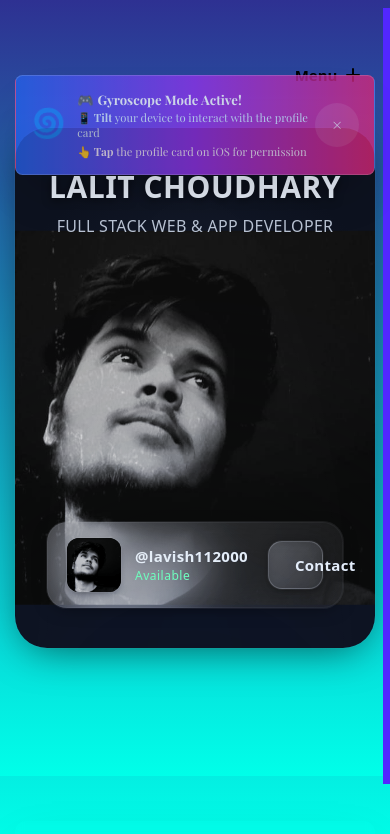
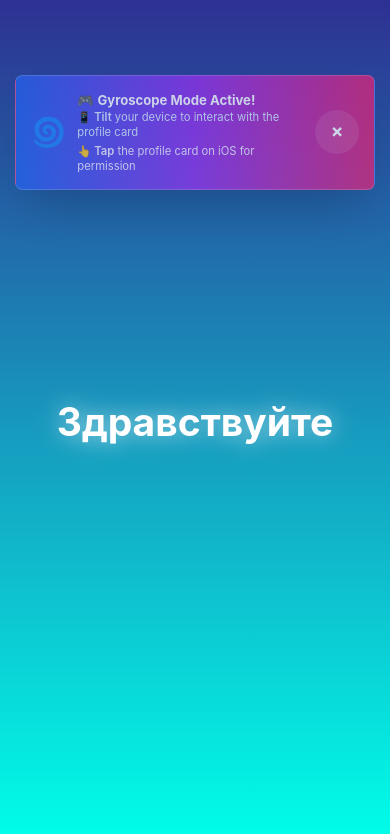
Before and after one commit to lavish112000/my-portfolio, a React (Create React App) app: page / in a window 390 px wide. Shown: the top 834 px of the page. Built offline with nearby package versions, Linux system fonts and the light colour scheme; a web font is replaced by a local one.

Commit message:
feat(landing): separate LandingPage component and adjust greeting timing/size

```diff
--- a/src/App.js
+++ b/src/App.js
@@ -69,16 +69,18 @@ const App = () => {
   // ============================================================================
 
   /**
-   * Navigation state for managing different views
-   * @type {string} currentPage - Current active page ('home', 'profile', 'project-details')
+   * Landing page visibility state - managed through currentPage state
    */
-  const [currentPage, setCurrentPage] = useState('home');
 
   /**
-   * Profile page visibility state
-   * @type {boolean} showProfile - Controls profile page display
+   * Navigation state for managing different views
+   * @type {string} currentPage - Current active page ('landing', 'home', 'profile', 'project-details')
    */
-  const [showProfile, setShowProfile] = useState(false);
+  const [currentPage, setCurrentPage] = useState('landing');
+
+  /**
+   * Profile page visibility - managed through currentPage state
+   */
 
   /**
    * Selected project for detailed view
@@ -465,18 +467,29 @@ const App = () => {
     };
   }, [handleWindowFocus]);
 
-  const HomeAndLandingPage = ({ onTransitionEnd }) => {
+  // ============================================================================
+  // LANDING PAGE COMPONENT (Separate from Home Page)
+  // ============================================================================
+
+  const LandingPage = ({ onComplete }) => {
     const mountRef = useRef(null);
     const [currentHello, setCurrentHello] = useState(hellos[0]);
-    const [showButton, setShowButton] = useState(false);
-    const backgroundGradient = 'from-[#2E3192] to-[#00FFE9]';
+    const [isComplete, setIsComplete] = useState(false);
 
     useEffect(() => {
+      console.log('🚀 Landing page mounted, starting multilingual greeting animation');
       const currentMount = mountRef.current;
+      if (!currentMount) {
+        console.error('❌ mountRef.current is null');
+        return;
+      }
+
+      // Initialize Three.js scene for visual effects
       const scene = new THREE.Scene();
       const camera = new THREE.PerspectiveCamera(75, window.innerWidth / window.innerHeight, 0.1, 1000);
       const renderer = new THREE.WebGLRenderer({ antialias: true, alpha: true });
       renderer.setSize(window.innerWidth, window.innerHeight);
+      renderer.setClearColor(0x000000, 0);
       currentMount.appendChild(renderer.domElement);
       camera.position.z = 5;
 
@@ -485,17 +498,22 @@ const App = () => {
         renderer.render(scene, camera);
       };
 
+      // Cycle through multilingual greetings
       let index = 0;
       const intervalId = setInterval(() => {
         index = (index + 1) % hellos.length;
         setCurrentHello(hellos[index]);
-      }, 250);
+      }, 300);
 
+      // Complete landing page after showing all greetings
       const timerId = setTimeout(() => {
         clearInterval(intervalId);
-        setShowButton(true);
-        setTimeout(onTransitionEnd, 1000); // Signal to the parent component to start the transition
-      }, 2500);
+        setIsComplete(true);
+        setTimeout(() => {
+          console.log('✅ Landing page complete, transitioning to home page');
+          onComplete();
+        }, 1000);
+      }, 5500);
 
       const handleResize = () => {
         camera.aspect = window.innerWidth / window.innerHeight;
@@ -510,19 +528,38 @@ const App = () => {
         clearInterval(intervalId);
         clearTimeout(timerId);
         window.removeEventListener('resize', handleResize);
-        if (currentMount) {
+        if (currentMount && currentMount.contains(renderer.domElement)) {
           currentMount.removeChild(renderer.domElement);
         }
         renderer.dispose();
       };
-    }, [onTransitionEnd]);
+    }, [onComplete]);
 
     return (
-      <div className={`relative w-screen h-[100dvh] overflow-hidden bg-gradient-to-b ${backgroundGradient}`}>
-        <div ref={mountRef} className="absolute inset-0"></div>
+      <div
+        className="relative w-screen h-screen overflow-hidden"
+        style={{
+          background: 'linear-gradient(to bottom, #2E3192, #00FFE9)',
+          minHeight: '100vh',
+          width: '100vw'
+        }}
+      >
+        <div ref={mountRef} className="absolute inset-0 z-0" style={{ pointerEvents: 'none' }}></div>
 
-        <div className={`absolute inset-0 flex items-center justify-center transition-opacity duration-1000 ease-in-out p-4 ${showButton ? 'opacity-0 pointer-events-none' : 'opacity-100'}`}>
-          <div key={currentHello} className="text-white text-responsive-4xl xs:text-4xl sm:text-5xl md:text-6xl lg:text-7xl font-bold transition-all duration-200 ease-in-out text-center break-words">
+        <div
+          className={`absolute inset-0 flex items-center justify-center transition-opacity duration-1000 ease-in-out p-4 z-10 ${
+            isComplete ? 'opacity-0 pointer-events-none' : 'opacity-100'
+          }`}
+        >
+          <div
+            key={currentHello}
+            className="text-white font-bold text-center break-words"
+            style={{
+              fontSize: 'clamp(2.5rem, 10vw, 10.5rem)',
+              textShadow: '0 0 20px rgba(255,255,255,0.5), 0 0 40px rgba(255,255,255,0.3)',
+              animation: 'fadeIn 0.3s ease-in-out'
+            }}
+          >
             {currentHello}
           </div>
         </div>
@@ -1306,30 +1343,57 @@ const App = () => {
   };
 
   // Main component rendering logic based on the current page state
-  const handleTransitionEnd = () => {
-    setCurrentPage('profile');
-    setShowProfile(true);
+  const handleLandingComplete = () => {
+    console.log('🎬 Landing complete, showing home page');
+    setCurrentPage('home');
   };
 
   const PageContent = () => {
     switch (currentPage) {
+      case 'landing':
+        return (
+          <div className="page-transition page-enter-active">
+            <LandingPage onComplete={handleLandingComplete} />
+          </div>
+        );
+
       case 'home':
         return (
-          <>
-            <div className={`absolute inset-0 page-transition ${!showProfile ? 'page-enter-active' : 'page-exit-active'}`}>
-              <HomeAndLandingPage onTransitionEnd={handleTransitionEnd} />
-            </div>
-            <div className={`absolute inset-0 page-transition ${showProfile ? 'page-enter-active' : 'page-exit-active'}`}>
-              {showProfile && <ProfilePage onProjectClick={handleProjectClick} previousScrollY={previousScrollY} setPreviousScrollY={setPreviousScrollY} isVisible={showProfile} />}
-            </div>
-          </>
+          <div className="page-transition page-enter-active">
+            <ProfilePage
+              onProjectClick={handleProjectClick}
+              previousScrollY={previousScrollY}
+              setPreviousScrollY={setPreviousScrollY}
+              isVisible={true}
+            />
+          </div>
         );
+
       case 'profile':
-        return <div className="page-transition page-enter-active"><ProfilePage onProjectClick={handleProjectClick} previousScrollY={previousScrollY} setPreviousScrollY={setPreviousScrollY} isVisible={true} /></div>;
+        return (
+          <div className="page-transition page-enter-active">
+            <ProfilePage
+              onProjectClick={handleProjectClick}
+              previousScrollY={previousScrollY}
+              setPreviousScrollY={setPreviousScrollY}
+              isVisible={true}
+            />
+          </div>
+        );
+
       case 'project-details':
-          return <div className="page-transition page-enter-active"><ProjectDetailsPage project={selectedProject} onBack={handleBackToProjects} /></div>;
+        return (
+          <div className="page-transition page-enter-active">
+            <ProjectDetailsPage project={selectedProject} onBack={handleBackToProjects} />
+          </div>
+        );
+
       default:
-        return <div className="page-transition page-enter-active"><HomeAndLandingPage onTransitionEnd={handleTransitionEnd} /></div>;
+        return (
+          <div className="page-transition page-enter-active">
+            <LandingPage onComplete={handleLandingComplete} />
+          </div>
+        );
     }
   };
 
```
